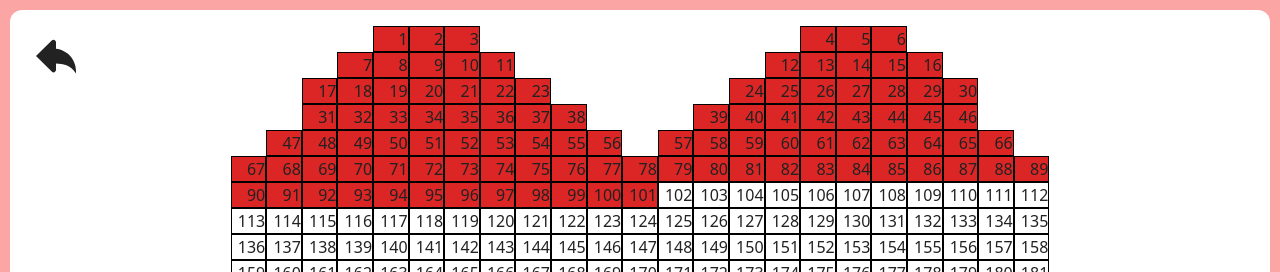
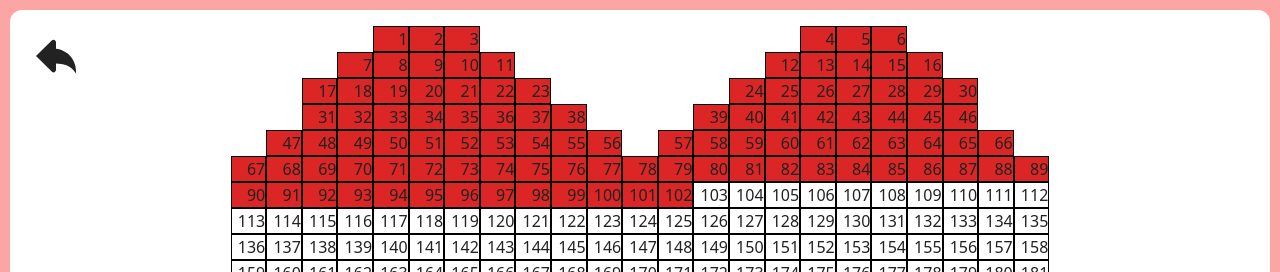
Before and after one commit to esaytar/next-counter, a Next.js app: page /heart365 in a window 1280 px wide. Shown: the top 272 px of the page. Built offline with nearby package versions, Linux system fonts and the light colour scheme.

Commit message:
push fixes

```diff
--- a/app/heart365/page.jsx
+++ b/app/heart365/page.jsx
@@ -50,7 +50,7 @@ export default function page() {
             <div className='m-auto lg:w-8/12 grid grid-cols-[repeat(23,_1fr)] grid-rows-[repeat(22,_minmax(0,_1fr))] overflow-x-scroll lg:overflow-hidden'>
                 {yearArray.map((item) => (
                     item.map((i, index) => (
-                        i !== null ? <div key={index} className={`border border-black text-right cursor-pointer ${diff > i ? 'bg-red-600 hover:bg-red-700' : 'hover:bg-gray-200'}`}>{i}</div> : <div key={index}></div>
+                        i !== null ? <div key={index} className={`border border-black text-right cursor-pointer ${diff >= i ? 'bg-red-600 hover:bg-red-700' : 'hover:bg-gray-200'}`}>{i}</div> : <div key={index}></div>
                     ))
                 ))}
             </div>
--- a/data/dates.js
+++ b/data/dates.js
@@ -45,14 +45,14 @@ export function printMonths() {
     const translateMonths = (word) => translations[word]
 
     for (let i = 0; point <= end; i++) {
-        let [mon, day, year] = point.toLocaleDateString('en-EN', options).replace(/,/g, '').split(' ')
+        let [mon, _, year] = point.toLocaleDateString('en-EN', options).replace(/,/g, '').split(' ')
         dmbYear.push({month: translateMonths(mon), number: point.getMonth(), year: year, id: i})
         const currentDay = point.getDate();
         point.setMonth(point.getMonth() + 1);
 
         if (point.getDate() !== currentDay) point.setDate(-1)
     }
-// console.table(dmbYear)
+    // console.table(dmbYear)
 }
 
 function calculateDaysDifference(demDate, callDate) {
--- a/next.config.mjs
+++ b/next.config.mjs
@@ -1,6 +1,5 @@
 /** @type {import('next').NextConfig} */
 const nextConfig = {
-    basePath: '/meow',
     output: 'export',
 };
 
```
